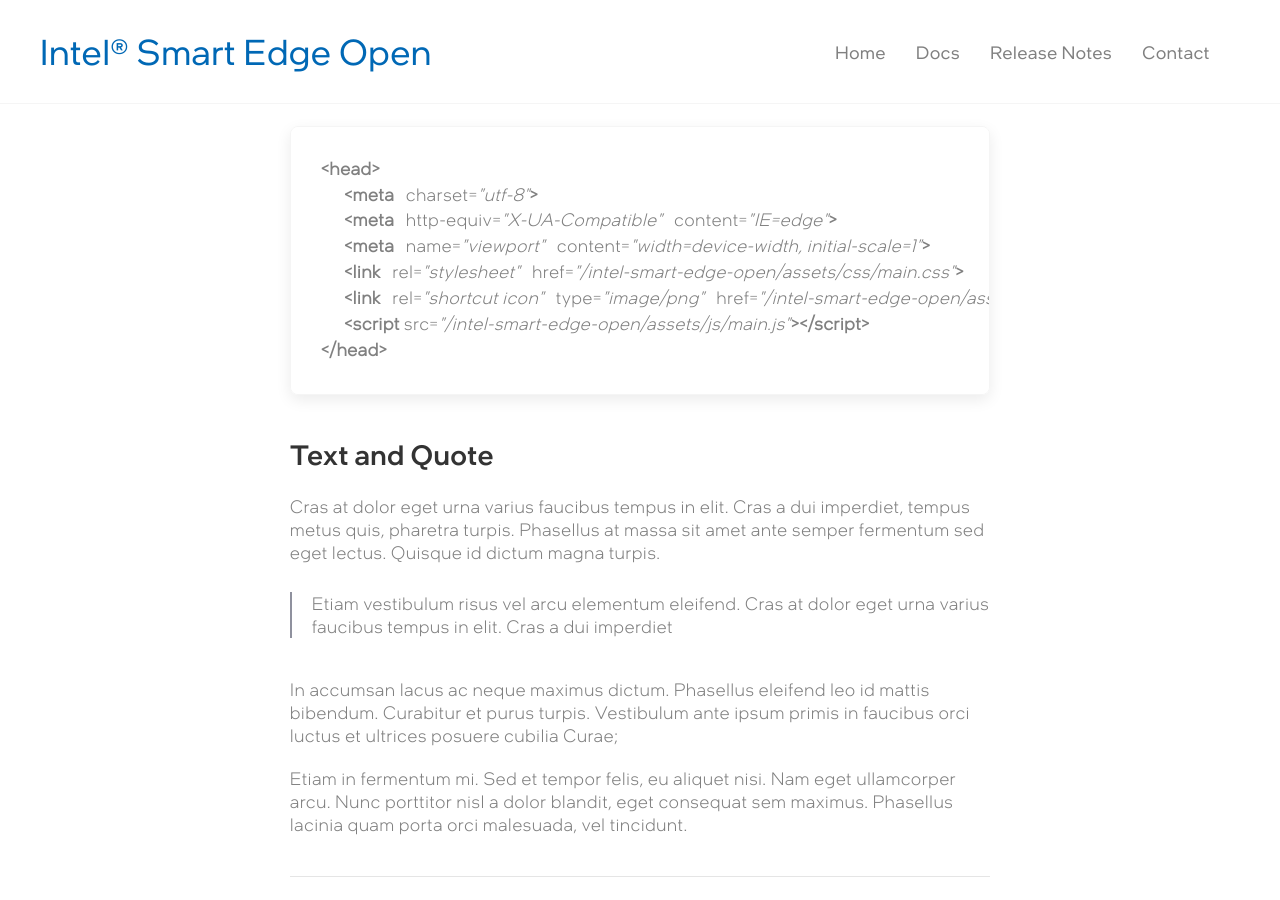
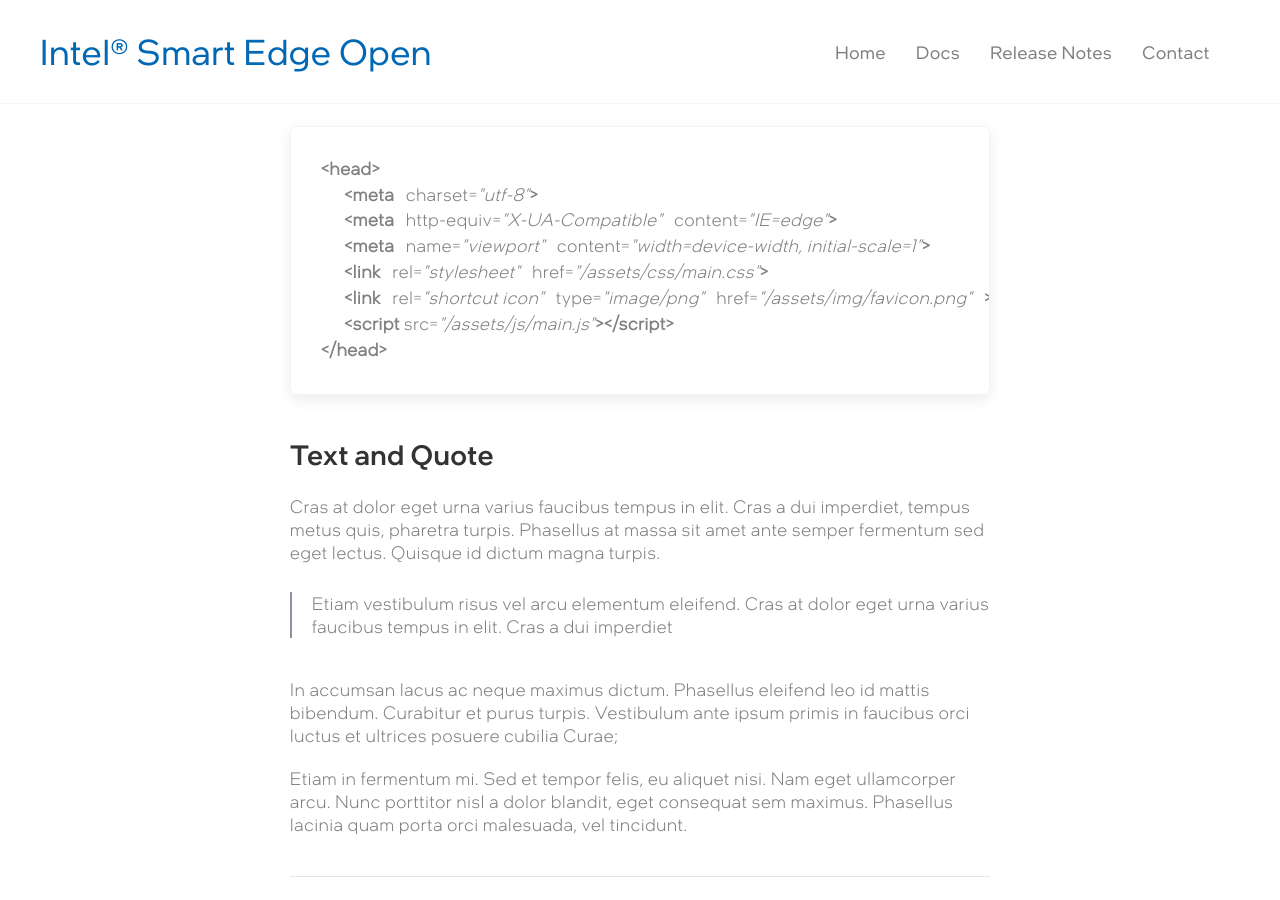
Before and after one commit to intelsmartedgeons/intelsmartedgeons.github.io, a Jekyll site: the page built from _posts/2017-05-25-post7.md, in a window 1280 px wide and 900 px high, scrolled down 999 px. Built offline with Jekyll 4.4.1, drawn with Linux system fonts in a browser that asks for light colours; some web fonts are replaced.

Commit message:
config changes

```diff
--- a/_config.yml
+++ b/_config.yml
@@ -10,7 +10,7 @@
 lang:               en
 
 # Site subpath, e.g. /blog
-baseurl:            "/intel-smart-edge-open"
+baseurl:            "/"
 
 # Permalink URLs structure, for permalink style options see: https://jekyllrb.com/docs/permalinks/
 permalink:          /:title/
```
